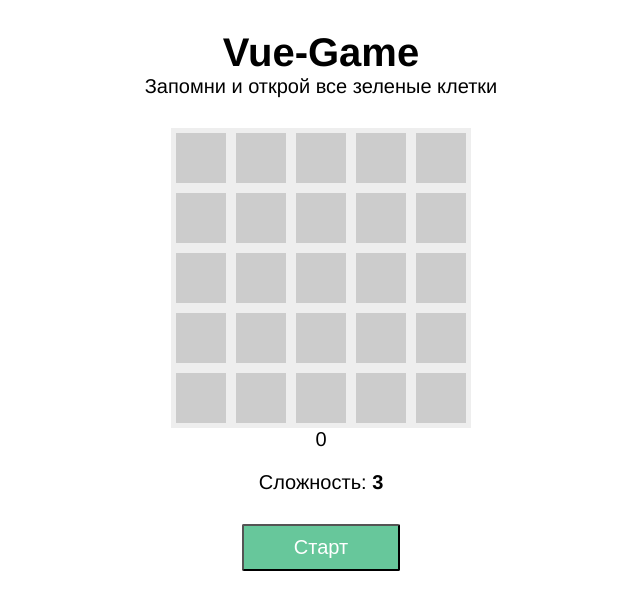
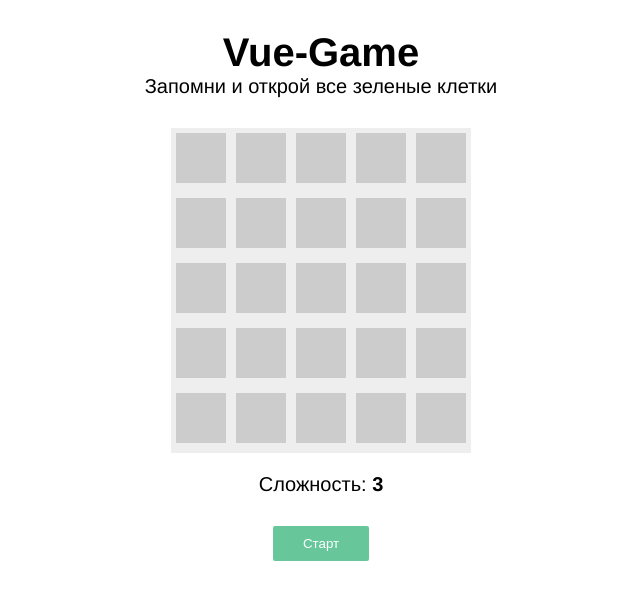
Before and after one commit to solohad1n/Vue-Game, a Vue app: page / in a window 1280 px wide. Shown: the top 610 px of the page, without its empty margins (319-959 px from the left). Built offline with nearby package versions, Linux system fonts and the light colour scheme.

Commit message:
implemented cell selection function

```diff
--- a/src/components/Board.vue
+++ b/src/components/Board.vue
@@ -1,24 +1,23 @@
 <template>
   <div class="board-wrapper">
     <div class="board">
-      <BoardItem :preview="preview" v-for="field in fields" :field="field" :key="'item-' + field.id" />
+      <BoardItem :game-status="gameStatus" v-for="field in fields" :field="field" :key="'item-' + field.id"
+        @selectField="selectField($event)"/>
     </div>
-
-    {{gameStatus}}
 
     <p class="difficult">Сложность: <strong>{{ difficult }}</strong></p>
 
-    <button @click="start">Старт</button>
+    <button class="btn" @click="start" :disabled="!canStartGame">Старт</button>
   </div>
 </template>
 
 <script>
-import { ref } from '@vue/reactivity';
 import BoardItem from './BoardItem';
-import useGameInit from './composables/useGameInit';
-import useGameStart from './composables/useGameStart';
-import { GAME_STATUS } from '@/constantas'
-
+import useGameInit from "@/components/composables/useGameInit";
+import useGameStart from "@/components/composables/useGameStart";
+import useGameProcess from "@/components/composables/useGameProcess";
+import { GAME_STATUS } from "@/constants";
+import { ref } from 'vue';
 export default {
   name: 'Board',
   props: {},
@@ -27,14 +26,12 @@ export default {
   },
   setup() {
     const number = 25;
+    const gameStatus = ref(GAME_STATUS.NONE);
 
-    const gameStatus = ref(GAME_STATUS.NONE)
+    const { difficult, fields, init } = useGameInit(number);
 
-
-    const { difficult,fields,init } = useGameInit(number)
-
-    const {start,preview} = useGameStart(init,fields,difficult,number,gameStatus)
-
+    const { start, canStartGame } = useGameStart(init, fields, difficult, number, gameStatus);
+    const { selectField } = useGameProcess(fields);
 
     return {
       number,
@@ -42,10 +39,11 @@ export default {
       fields,
       init,
       start,
-      preview,
       gameStatus,
+      canStartGame,
+      selectField
     }
-  }
+  },
 }
 </script>
 
@@ -60,18 +58,22 @@ export default {
     margin: 0 auto;
   }
 
-button{
+  .btn {
     background: #42b983cc;
     color: white;
+    border: none;
     border-radius: 2px;
-    padding: 10px 50px;
+    padding: 10px 30px;
     margin: 10px 0;
     cursor: pointer;
     outline: none;
-    font-size: 20px;
-}
-button:hover{
-  background: #266e4ecc;
-  transition: background-color 0.5s, height 2s;
-}
+  }
+
+  button:hover {
+    background: #42b983;
+  }
+
+  button:disabled {
+    opacity: .5;
+  }
 </style>
--- a/src/components/BoardItem.vue
+++ b/src/components/BoardItem.vue
@@ -1,8 +1,10 @@
 <template>
-  <span :class="'item ' + ((field.value === 1 && preview) ? 'item-active' : '')"></span>
+  <span :class="getBoardItemClasses" @click="select(field.id)"></span>
 </template>
 
 <script>
+import { GAME_STATUS, FIELD } from "@/constants";
+import { computed } from 'vue';
 export default {
   name: 'BoardItem',
   props: {
@@ -10,12 +12,35 @@ export default {
       type: Object,
       required: true,
     },
-    preview: {
-      type: Boolean,
+    gameStatus: {
+      type: Number,
       required: false,
-      default: false,
+      default: GAME_STATUS.NONE,
     }
   },
+  setup(props) {
+    const getBoardItemClasses = computed(() => {
+      let classes = 'item ';
+
+      if (props.field.value === FIELD.FILLED && props.gameStatus === GAME_STATUS.PREVIEW
+        || props.field.clicked) {
+        classes += 'active';
+      }
+
+      return classes;
+    });
+
+    return {
+      getBoardItemClasses
+    }
+  },
+  methods: {
+    select(id) {
+      if (this.gameStatus === GAME_STATUS.STARTED) {
+        this.$emit('selectField', id);
+      }
+    }
+  }
 }
 </script>
 
@@ -28,12 +53,12 @@ export default {
     margin: 5px;
     display: inline-block;
     cursor: pointer;
+
     transition: .4s;
     transform-style: preserve-3d;
-    margin-bottom:0px ;
   }
 
-  .item-active {
+  .item.active {
     background: #42b983cc;
     transform: rotateX(180deg);
   }
--- a/src/components/composables/useGameInit.js
+++ b/src/components/composables/useGameInit.js
@@ -1,5 +1,5 @@
 import { onBeforeMount, ref } from "vue";
-import { FIELD, DIFFICULT } from '@/constantas'
+import { FIELD, DIFFICULT } from "@/constants";
 
 export default function useGameInit(number) {
   let difficult = ref(DIFFICULT);
--- /dev/null
+++ b/src/components/composables/useGameProcess.js
@@ -0,0 +1,15 @@
+export default function useGameProcess(fields) {
+  const selectField = (id) => {
+    const index = fields.value.findIndex((field) => {
+      return field.id === id;
+    });
+
+    if (index > -1) {
+      fields.value[index].clicked = true;
+    }
+  }
+
+  return {
+    selectField
+  }
+}
--- a/src/components/composables/useGameStart.js
+++ b/src/components/composables/useGameStart.js
@@ -1,17 +1,14 @@
-import { ref } from 'vue';
-import { FIELD, GAME_STATUS } from '@/constantas'
+import { FIELD, GAME_STATUS } from "@/constants";
+import { computed } from 'vue';
 
 export default function useGameStart(init, fields, difficult, number, gameStatus) {
-  let preview = ref(false);
-
   const start = () => {
     init();
     prepareGame();
   };
 
   const prepareGame = () => {
-    preview.value = true;
-    gameStatus.value = GAME_STATUS.PREVIEW
+    gameStatus.value = GAME_STATUS.PREVIEW;
 
     for (let i = 0; i < difficult.value; i++) {
       const index = rand(0, number - 1);
@@ -23,7 +20,6 @@ export default function useGameStart(init, fields, difficult, number, gameStatus
     }
 
     setTimeout(() => {
-      preview.value = false;
       gameStatus.value = GAME_STATUS.STARTED;
     }, 2000);
   };
@@ -32,8 +28,12 @@ export default function useGameStart(init, fields, difficult, number, gameStatus
     return Math.floor(Math.random() * (max - min)) + min;
   };
 
+  const canStartGame = computed(() => {
+    return gameStatus.value !== GAME_STATUS.PREVIEW;
+  });
+
   return {
     start,
-    preview,
+    canStartGame
   }
 }
```
Also changed, not shown: src/constants.js (renamed from src/constantas.js).
